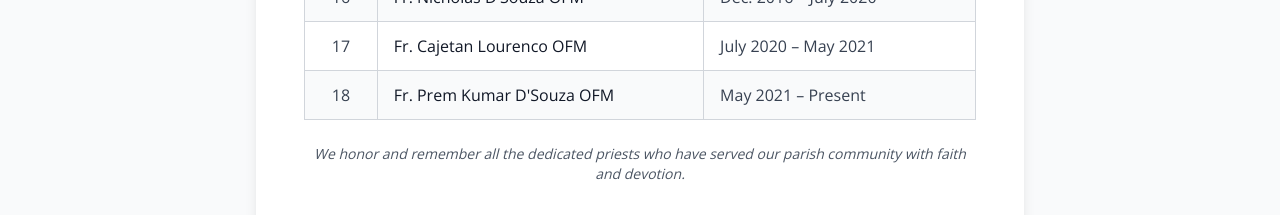
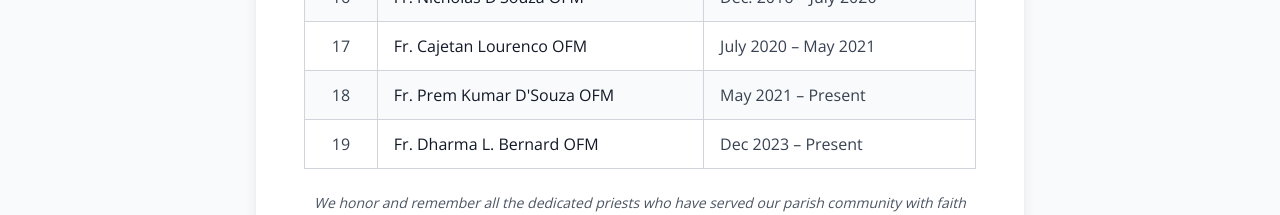
Before and after one commit to luis-hubb/ourladyoflourdes-church, a React (Vite) app: page / in a window 1280 px wide. Shown: the part 3040-3255 px from the top of the page. Built offline with nearby package versions, Linux system fonts and the light colour scheme.

Commit message:
added new item in priest list

```diff
--- a/src/components/ParishPriestsHistory.tsx
+++ b/src/components/ParishPriestsHistory.tsx
@@ -20,6 +20,8 @@ const parishPriests = [
   { no: 16, name: "Fr. Nicholas D'Souza OFM", period: "Dec. 2016 – July 2020" },
   { no: 17, name: "Fr. Cajetan Lourenco OFM", period: "July 2020 – May 2021" },
   { no: 18, name: "Fr. Prem Kumar D'Souza OFM", period: "May 2021 – Present" },
+  { no: 19, name: "Fr. Dharma L. Bernard OFM", period: "Dec 2023 – Present" },
+
 ];
 
 const ParishPriestsHistory = () => {
```
